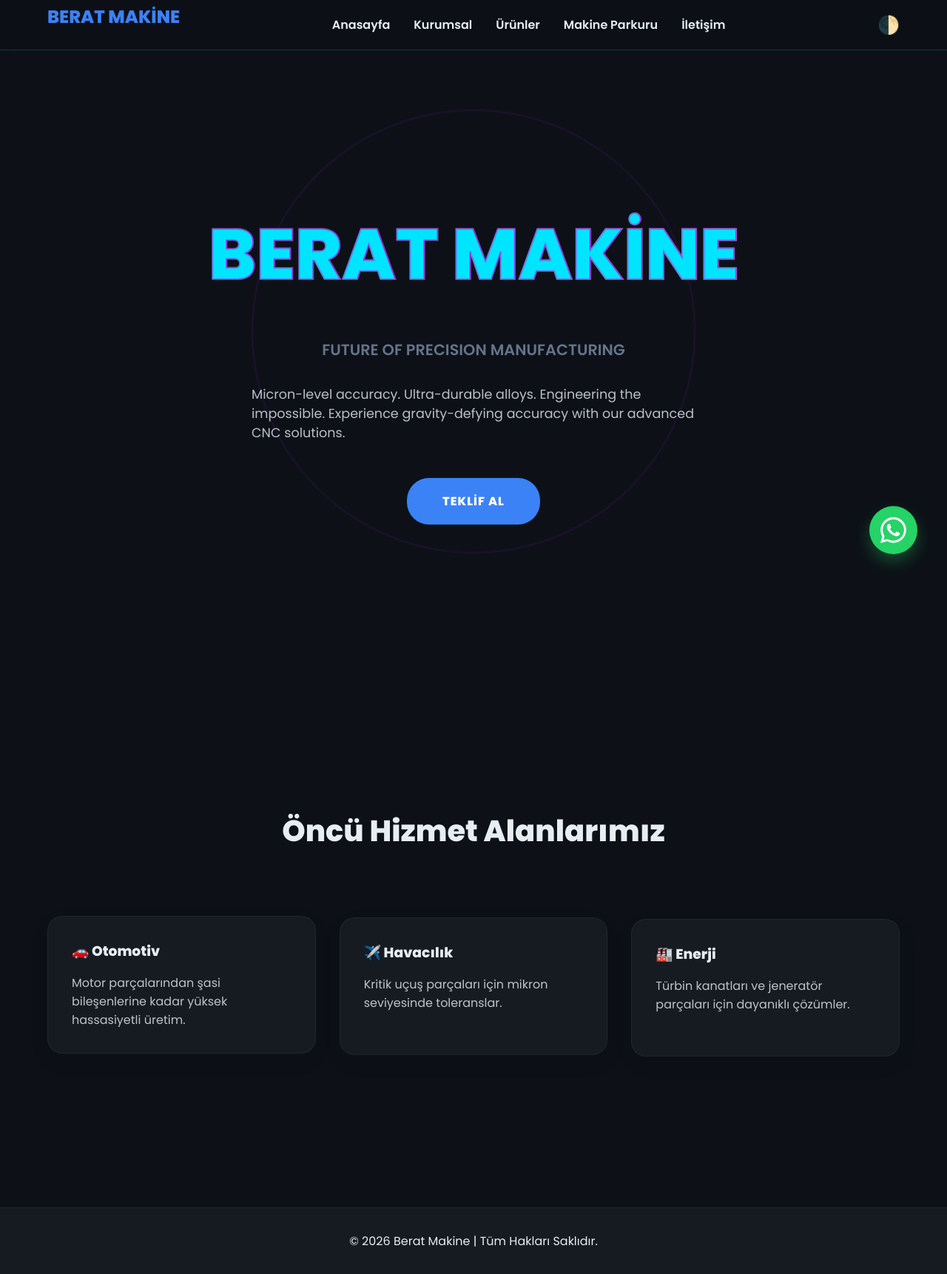
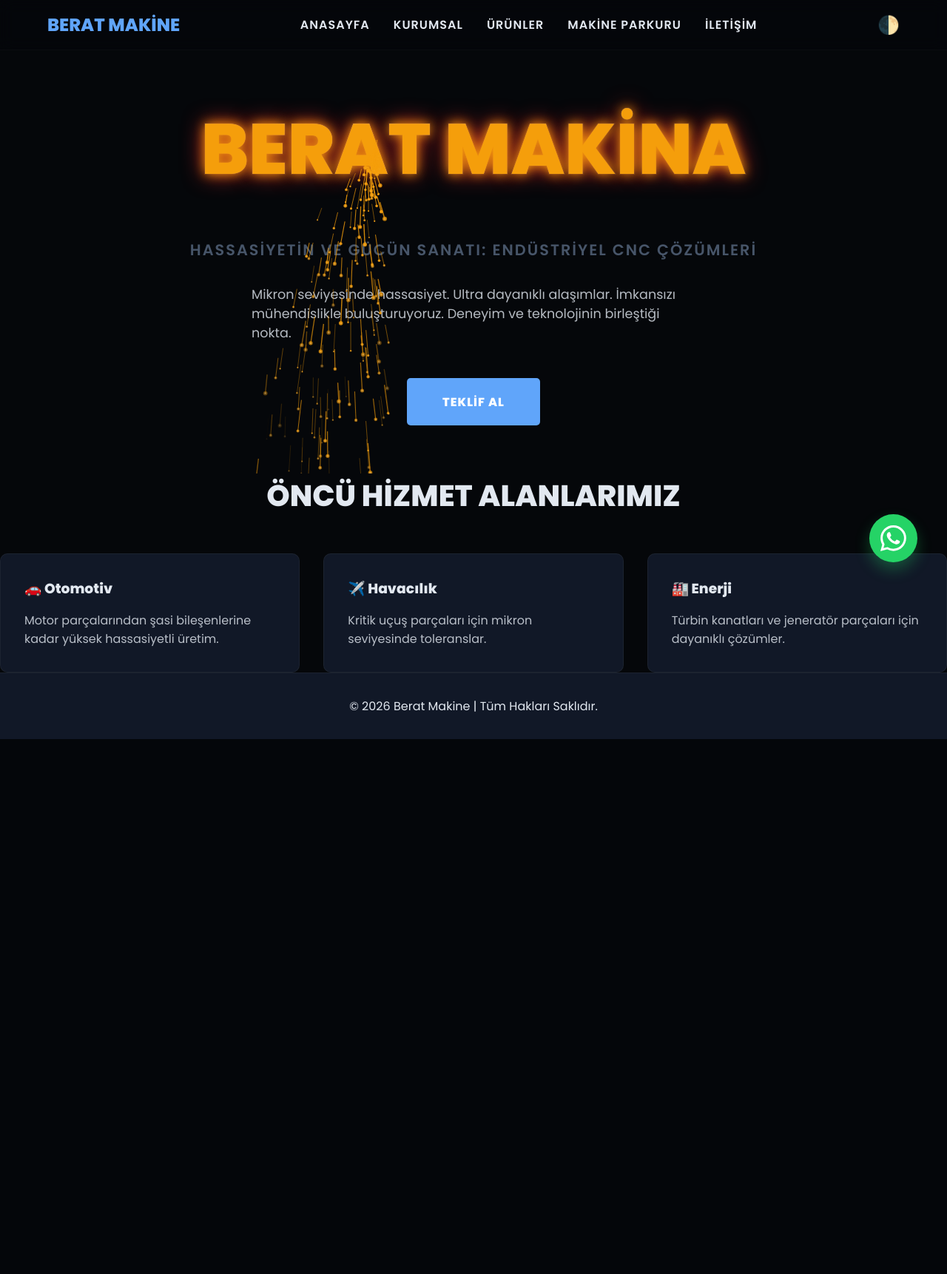
Before and after one commit to Salimhankizilirmak/cncweb, a Flask app: page / in a window 1280 px wide. Shown: the whole page at 74% size. After the commit the page ends 999 px from the top, so only its background shows below. Run offline with Flask 3, Linux system fonts and the light colour scheme.

Commit message:
Implement industrial CNC spark animation and translating all content to Turkish

```diff
--- a/static/css/style.css
+++ b/static/css/style.css
@@ -1,24 +1,26 @@
-@import url('https://fonts.googleapis.com/css2?family=Poppins:wght@300;400;600;800&display=swap');
+@import url('https://fonts.googleapis.com/css2?family=Poppins:wght@300;400;600;800&family=Share+Tech+Mono&display=swap');
 
 /* Tema Değişkenleri */
 :root {
-    --bg-color: #f0f4f8; /* Daha yumuşak aydınlık */
-    --text-color: #1a202c;
-    --primary-color: #2563eb;
-    --secondary-color: #8b5cf6;
+    --bg-color: #f1f5f9; /* Temiz aydınlık */
+    --text-color: #0f172a;
+    --primary-color: #2563eb; /* UI Vurgu */
+    --secondary-color: #475569; /* Endüstriyel gri */
     --glass-bg: rgba(255, 255, 255, 0.7);
     --card-bg: #ffffff;
     --transition: all 0.4s cubic-bezier(0.4, 0, 0.2, 1);
-    --neon-blue: #00e5ff; /* Neon vurgular */
-    --neon-purple: #bd00ff;
+
+    /* Kıvılcım Renkleri */
+    --spark-core: #fff;
+    --spark-outer: #f59e0b; /* Sıcak turuncu/sarı */
 }
 
-[data-theme='dark'] {
-    --bg-color: #0d1117; /* Cyber Dark */
-    --text-color: #e6edf3;
-    --primary-color: #3b82f6;
-    --glass-bg: rgba(13, 17, 23, 0.7);
-    --card-bg: #161b22;
+[data-theme="dark"] {
+    --bg-color: #05070a; /* Derin Siber Siyah */
+    --text-color: #e2e8f0;
+    --primary-color: #60a5fa;
+    --glass-bg: rgba(5, 7, 10, 0.7);
+    --card-bg: #111827;
 }
 
 /* Genel Stiller */
@@ -38,111 +40,91 @@ body {
     backdrop-filter: blur(10px);
     display: flex; justify-content: space-between; align-items: center;
     padding: 1rem 5%;
-    border-bottom: 1px solid rgba(128, 128, 128, 0.1);
+    border-bottom: 1px solid rgba(128, 128, 128, 0.05);
 }
-[data-theme='dark'] .navbar { border-bottom: 1px solid rgba(0, 229, 255, 0.2); }
 .nav-links { display: flex; gap: 2rem; list-style: none; }
-.nav-links a { color: var(--text-color); text-decoration: none; font-weight: 600; transition: var(--transition); }
-.nav-links a:hover { color: var(--neon-blue); text-shadow: 0 0 5px var(--neon-blue); }
+.nav-links a { color: var(--text-color); text-decoration: none; font-weight: 600; transition: var(--transition); text-transform: uppercase; letter-spacing: 1px; }
+.nav-links a:hover { color: var(--primary-color); }
 .theme-btn { background: none; border: none; font-size: 1.5rem; cursor: pointer; color: var(--text-color); }
-
-/* Antigravity (Yerçekimsiz) Animasyon */
-@keyframes antigravity {
-    0% { transform: translateY(0px); }
-    50% { transform: translateY(-15px); }
-    100% { transform: translateY(0px); }
-}
-.float-el { animation: antigravity 5s ease-in-out infinite; }
 
 /* Scroll Animasyonları */
 .fade-up { opacity: 0; transform: translateY(40px); transition: 0.8s ease-out; }
 .fade-up.visible { opacity: 1; transform: translateY(0); }
 
-/* Anasayfa Bölümleri */
-section { padding: 8rem 5% 4rem; min-height: 100vh; display: flex; flex-direction: column; justify-content: center;}
-
-/* --- YENİ BERAT MAKİNE ÖN PLAN ANIMASYONU --- */
+/* --- YENİ CNC KESİM VE KIVILCIM ANIMASYONU --- */
 
 .hero-content {
     display: flex; flex-direction: column; align-items: center; justify-content: center;
     min-height: 80vh; position: relative;
+    overflow: hidden; /* Kıvılcımlar taşmasın */
 }
 
-/* Devasa, Süzülen Marka Adı */
-.giant-brand-block {
+/* Katmanlı Marka Metni */
+.brand-cut-container {
+    position: relative; margin: 4rem 0;
+    cursor: default;
+}
+
+.brand-base {
     font-size: 6rem; font-weight: 800; text-transform: uppercase;
-    position: relative; margin: 4rem 0;
-    color: transparent; /* İçini şeffaf yapıp kenarlık ve efekt vereceğiz */
-    background: linear-gradient(135deg, #444, #888);
+    color: transparent;
+    -webkit-text-stroke: 2px rgba(128, 128, 128, 0.2); /* Hafif metal kenarlık */
+}
+[data-theme="dark"] .brand-base { -webkit-text-stroke: 2px rgba(255, 255, 255, 0.1); }
+
+/* Kesme Parıltısı */
+.brand-glow {
+    position: absolute; top: 0; left: 0; width: 100%; height: 100%;
+    font-size: 6rem; font-weight: 800; text-transform: uppercase;
+    color: var(--spark-outer);
+    text-shadow: 0 0 15px var(--spark-outer), 0 0 30px #dc2626;
+    background: linear-gradient(90deg, transparent, var(--spark-core), transparent);
+    background-size: 200% 100%;
     -webkit-background-clip: text;
     background-clip: text;
-    -webkit-text-stroke: 2px rgba(0, 229, 255, 0.4); /* Neon kenarlık */
 
-    animation: floating-metal 6s ease-in-out infinite, glitch 3s infinite linear alternate-reverse;
-    text-shadow: 0 0 20px rgba(0, 229, 255, 0.5);
-    transform-style: preserve-3d;
+    animation: cut-move 5s linear infinite;
+    pointer-events: none;
 }
 
-/* Karanlık Modda Daha Vurgulu */
-[data-theme="dark"] .giant-brand-block {
-    background: linear-gradient(135deg, #607d8b, #b0bec5);
-    -webkit-background-clip: text;
-    -webkit-text-stroke: 2px rgba(189, 0, 255, 0.4); /* Mor Neon Kenarlık */
-    text-shadow: 0 0 30px rgba(189, 0, 255, 0.6);
+@keyframes cut-move {
+    0% { background-position: 200% 0; opacity: 0; }
+    10% { opacity: 1; }
+    90% { opacity: 1; }
+    100% { background-position: -200% 0; opacity: 0; }
 }
 
-/* Metal Süzülme Animasyonu */
-@keyframes floating-metal {
-    0%, 100% { transform: translateY(0) rotateX(0) rotateY(0); }
-    33% { transform: translateY(-20px) rotateX(2deg) rotateY(-2deg); }
-    66% { transform: translateY(-10px) rotateX(-2deg) rotateY(2deg); }
+/* Kıvılcım Partikülleri Canvas */
+#spark-canvas {
+    position: absolute; top: 0; left: 0; width: 100%; height: 100%;
+    pointer-events: none; z-index: 10;
 }
 
-/* Lazer Kazıma Efekti (Glitch) */
-@keyframes glitch {
-  0% { text-shadow: 2px 2px 0 var(--neon-blue), -2px -2px 0 var(--neon-purple); }
-  25% { text-shadow: -2px -2px 0 var(--neon-blue), 2px 2px 0 var(--neon-purple); }
-  50% { text-shadow: 2px -2px 0 var(--neon-blue), -2px 2px 0 var(--neon-purple); }
-  100% { text-shadow: -2px 2px 0 var(--neon-blue), 2px -2px 0 var(--neon-purple); }
+/* --- USTALIK ESERİ TASARIM (KARTLAR VE BÖLÜMLER) --- */
+
+.features-grid { display: grid; grid-template-columns: repeat(auto-fit, minmax(300px, 1fr)); gap: 2rem; margin-top: 3rem; }
+.card {
+    background: var(--card-bg); padding: 2rem; border-radius: 10px; /* Daha keskin, modern köşeler */
+    transition: var(--transition);
+    border: 1px solid rgba(128, 128, 128, 0.1);
+    position: relative; overflow: hidden;
 }
 
-/* Marka Arkasındaki Hafif Dönen Enerji Halkası */
-.energy-ring {
-    width: 600px; height: 600px; border-radius: 50%;
-    border: 2px solid rgba(0, 229, 255, 0.1);
-    position: absolute; top: calc(50% - 300px); left: calc(50% - 300px);
-    animation: rotate-ring 20s linear infinite;
-    pointer-events: none;
+/* Kart Hover Efekti (Ustalık Vurgusu) */
+.card::after {
+    content: ''; position: absolute; bottom: 0; left: 0; width: 100%; height: 2px;
+    background: linear-gradient(90deg, transparent, var(--primary-color), transparent);
+    transform: translateX(-100%); transition: var(--transition);
 }
-[data-theme="dark"] .energy-ring {
-    border: 2px solid rgba(189, 0, 255, 0.1);
-}
-
-@keyframes rotate-ring {
-    from { transform: rotate(0); }
-    to { transform: rotate(360deg); }
-}
-
-/* Grid ve Kartlar */
-.features-grid { display: grid; grid-template-columns: repeat(auto-fit, minmax(300px, 1fr)); gap: 2rem; margin-top: 3rem; }
-.card {
-    background: var(--card-bg); padding: 2rem; border-radius: 20px;
-    box-shadow: 0 10px 30px rgba(0,0,0,0.05); transition: var(--transition);
-    border: 1px solid transparent;
-}
-[data-theme='dark'] .card { border: 1px solid rgba(128, 128, 128, 0.1); }
-.card:hover {
-    transform: translateY(-10px);
-    box-shadow: 0 20px 40px rgba(0,0,0,0.1);
-    border-color: var(--neon-blue);
-    box-shadow: 0 0 15px rgba(0, 229, 255, 0.3);
-}
+.card:hover { transform: translateY(-5px); border-color: var(--primary-color); }
+.card:hover::after { transform: translateX(100%); }
 
 /* Sayfa Başlıkları */
 .page-header h1 {
-    font-size: 3rem; font-weight: 800;
-    background: linear-gradient(45deg, var(--text-color), var(--secondary-color));
-    -webkit-background-clip: text; -webkit-text-fill-color: transparent;
+    font-size: 3rem; font-weight: 800; text-transform: uppercase;
+    color: var(--text-color);
+    letter-spacing: 2px;
+    border-bottom: 3px solid var(--primary-color); display: inline-block; padding-bottom: 0.5rem;
 }
 
 /* WhatsApp Float Buton Tasarımı */
@@ -174,8 +156,7 @@ section { padding: 8rem 5% 4rem; min-height: 100vh; display: flex; flex-directio
 /* --- RESPONSIVE TASARIM AYARLARI --- */
 
 @media (max-width: 1024px) {
-    .giant-brand-block { font-size: 4.5rem; }
-    .energy-ring { width: 450px; height: 450px; top: calc(50% - 225px); left: calc(50% - 225px); }
+    .brand-base, .brand-glow { font-size: 4.5rem; }
 }
 
 @media (max-width: 768px) {
@@ -183,10 +164,8 @@ section { padding: 8rem 5% 4rem; min-height: 100vh; display: flex; flex-directio
     .logo { margin-bottom: 0.5rem; }
     .nav-links { gap: 1rem; font-size: 0.85rem; flex-wrap: wrap; justify-content: center; }
 
-    .giant-brand-block { font-size: 3rem; margin: 2rem 0; -webkit-text-stroke: 1.5px rgba(0, 229, 255, 0.4); }
-    [data-theme="dark"] .giant-brand-block { -webkit-text-stroke: 1.5px rgba(189, 0, 255, 0.4); }
-
-    .energy-ring { width: 320px; height: 320px; top: calc(50% - 160px); left: calc(50% - 160px); }
+    .brand-base, .brand-glow { font-size: 3rem; -webkit-text-stroke: 1.5px rgba(128, 128, 128, 0.3); }
+    [data-theme="dark"] .brand-base { -webkit-text-stroke: 1.5px rgba(255, 255, 255, 0.15); }
 
     .hero-content p { font-size: 1rem !important; padding: 0 1rem; margin-bottom: 1.5rem !important; }
     .hero-content p:first-of-type { margin-top: 0 !important; }
@@ -202,8 +181,7 @@ section { padding: 8rem 5% 4rem; min-height: 100vh; display: flex; flex-directio
 }
 
 @media (max-width: 480px) {
-    .giant-brand-block { font-size: 2.2rem; }
+    .brand-base, .brand-glow { font-size: 2.2rem; }
     .nav-links { gap: 0.7rem; font-size: 0.75rem; }
-    .energy-ring { width: 260px; height: 260px; top: calc(50% - 130px); left: calc(50% - 130px); }
     .navbar { padding: 0.8rem; }
 }
--- a/static/js/main.js
+++ b/static/js/main.js
@@ -20,3 +20,113 @@ const observer = new IntersectionObserver((entries) => {
 }, { threshold: 0.1 });
 
 document.querySelectorAll('.fade-up').forEach(el => observer.observe(el));
+
+// --- CNC KIVILCIM SİMÜLASYONU MOTORU ---
+
+const canvas = document.getElementById('spark-canvas');
+if (canvas) {
+    const ctx = canvas.getContext('2d');
+    const brandContainer = document.querySelector('.brand-cut-container');
+    const brandGlow = document.querySelector('.brand-glow');
+    let sparks = [];
+
+    // Canvas boyutunu ayarla
+    function resizeCanvas() {
+        if (canvas.parentElement) {
+            canvas.width = canvas.parentElement.offsetWidth;
+            canvas.height = canvas.parentElement.offsetHeight;
+        }
+    }
+    resizeCanvas();
+    window.addEventListener('resize', resizeCanvas);
+
+    // Kıvılcım Sınıfı
+    class Spark {
+        constructor(x, y) {
+            this.x = x;
+            this.y = y;
+            // Gerçekçi fışkırma açısı ve hızı (Aşağıya doğru ve dağınık)
+            this.speedX = (Math.random() - 0.5) * 8; // Hafif sağ/sol dağolım
+            this.speedY = Math.random() * 12 + 5; // Güçlü aşağı fışkırma
+            this.gravity = 0.2;
+            this.friction = 0.98; // Hava direnci
+            this.color = getComputedStyle(document.documentElement).getPropertyValue('--spark-outer').trim() || '#f59e0b';
+            this.coreColor = getComputedStyle(document.documentElement).getPropertyValue('--spark-core').trim() || '#fff';
+            this.size = Math.random() * 2 + 1; // Rastgele boyut
+            this.alpha = 1;
+            this.decay = Math.random() * 0.02 + 0.01; // Sönme hızı
+        }
+
+        update() {
+            this.speedY += this.gravity; // Yerçekimi
+            this.speedX *= this.friction; // Hava direnci
+            this.x += this.speedX;
+            this.y += this.speedY;
+            this.alpha -= this.decay; // Sönme
+        }
+
+        draw() {
+            ctx.globalAlpha = this.alpha;
+            // Çekirdek (parlak beyaz)
+            ctx.beginPath();
+            ctx.arc(this.x, this.y, this.size * 0.5, 0, Math.PI * 2);
+            ctx.fillStyle = this.coreColor;
+            ctx.fill();
+            // Dış (Sıcak turuncu/sarı parıltı)
+            ctx.beginPath();
+            ctx.arc(this.x, this.y, this.size, 0, Math.PI * 2);
+            ctx.fillStyle = this.color;
+            ctx.fill();
+            // Hafif hareket izi (Lineer bulanıklık)
+            ctx.beginPath();
+            ctx.moveTo(this.x, this.y);
+            ctx.lineTo(this.x - this.speedX * 2, this.y - this.speedY * 2);
+            ctx.strokeStyle = this.color;
+            ctx.lineWidth = this.size * 0.5;
+            ctx.stroke();
+        }
+    }
+
+    // Kıvılcım Oluşturma Döngüsü
+    function generateSparks() {
+        if (!brandContainer || !brandGlow) return;
+
+        // CSS animasyonunun mevcut X pozisyonunu takip et
+        const computedStyle = window.getComputedStyle(brandGlow);
+        const backgroundPosition = computedStyle.getPropertyValue('background-position-x');
+        const containerWidth = brandContainer.offsetWidth;
+        const currentAlpha = computedStyle.getPropertyValue('opacity');
+
+        if (currentAlpha > 0.1) { // Sadece parıltı görünürken kıvılcım çıkar
+            // background-position'ı (200% ile -200%) X koordinatına çevir (0 ile containerWidth)
+            const percentPos = (parseFloat(backgroundPosition) + 200) / 400; // 0 to 1
+            const invertedPos = 1 - percentPos; // Animasyon ters yönde gidiyor olabilir
+            const cutX = (invertedPos * containerWidth) + brandContainer.offsetLeft;
+            const cutY = brandContainer.offsetTop + (brandContainer.offsetHeight * 0.5);
+
+            // Her döngüde 3-7 arası kıvılcım ekle
+            for (let i = 0; i < Math.random() * 4 + 3; i++) {
+                sparks.push(new Spark(cutX, cutY));
+            }
+        }
+    }
+
+    // Animasyon Döngüsü
+    function animateSparks() {
+        ctx.clearRect(0, 0, canvas.width, canvas.height); // Canvas'ı temizle
+        generateSparks();
+
+        for (let i = 0; i < sparks.length; i++) {
+            sparks[i].update();
+            sparks[i].draw();
+            // Sönen kıvılcımları sil
+            if (sparks[i].alpha <= 0 || sparks[i].y > canvas.height) {
+                sparks.splice(i, 1);
+                i--;
+            }
+        }
+        requestAnimationFrame(animateSparks);
+    }
+
+    animateSparks();
+}
--- a/templates/index.html
+++ b/templates/index.html
@@ -2,22 +2,27 @@
 {% block content %}
 <section class="hero text-center">
     <div class="hero-content fade-up">
-        <h1 style="opacity: 0; font-size: 1.5rem;">Berat Makine</h1> <div class="energy-ring"></div>
-        <div class="giant-brand-block">
-            BERAT MAKİNE
+
+        <canvas id="spark-canvas"></canvas>
+
+        <div class="brand-cut-container">
+            <div class="brand-base">BERAT MAKİNA</div>
+            <div class="brand-glow">BERAT MAKİNA</div>
         </div>
 
-        <p style="font-size: 1.3rem; margin: -1rem 0 2rem; color: #64748b; font-weight: 600;" class="float-el">FUTURE OF PRECISION MANUFACTURING</p>
+        <p style="font-size: 1.3rem; margin: -1rem 0 2rem; color: var(--secondary-color); font-weight: 600; text-transform: uppercase; letter-spacing: 2px;" class="float-el">
+            HASSASİYETİN VE GÜCÜN SANATI: ENDÜSTRİYEL CNC ÇÖZÜMLERİ
+        </p>
         <p style="font-size: 1.1rem; max-width: 600px; margin: 0 auto 3rem; opacity: 0.8;" class="float-el">
-            Micron-level accuracy. Ultra-durable alloys. Engineering the impossible. Experience gravity-defying accuracy with our advanced CNC solutions.
+            Mikron seviyesinde hassasiyet. Ultra dayanıklı alaşımlar. İmkansızı mühendislikle buluşturuyoruz. Deneyim ve teknolojinin birleştiği nokta.
         </p>
 
-        <a href="/iletisim" style="padding: 1.2rem 3rem; background: var(--primary-color); color: white; text-decoration: none; border-radius: 30px; font-weight: 800; text-transform: uppercase; letter-spacing: 1px;" class="float-el">Teklif Al</a>
+        <a href="/iletisim" style="padding: 1.2rem 3rem; background: var(--primary-color); color: white; text-decoration: none; border-radius: 5px; font-weight: 800; text-transform: uppercase; letter-spacing: 1px; transition: var(--transition);" class="float-el">Teklif Al</a>
     </div>
 </section>
 
 <section class="why-us">
-    <h2 class="fade-up" style="text-align: center; font-size: 2.5rem; margin-bottom: 3rem;">Öncü Hizmet Alanlarımız</h2>
+    <h2 class="fade-up" style="text-align: center; font-size: 2.5rem; margin-bottom: 3rem; text-transform: uppercase;">Öncü Hizmet Alanlarımız</h2>
     <div class="features-grid">
         <div class="card fade-up float-el" style="animation-delay: 0s;">
             <h3>🚗 Otomotiv</h3>
--- a/templates/urunler.html
+++ b/templates/urunler.html
@@ -13,19 +13,19 @@
             <div style="font-size: 3rem; margin-bottom: 1rem;">⚙️</div>
             <h3 style="color: var(--primary-color);">Özel Dişli Takımları</h3>
             <p style="margin: 1rem 0; opacity: 0.8;">Yüksek tork ve dayanıklılık gerektiren endüstriyel dişli sistemleri.</p>
-            <a href="/iletisim" style="color: var(--neon-blue); text-decoration: none; font-weight: 600;">Teklif Al →</a>
+            <a href="/iletisim" style="color: var(--primary-color); text-decoration: none; font-weight: 600;">Teklif Al →</a>
         </div>
         <div class="card fade-up float-el" style="animation-delay: 0.2s;">
             <div style="font-size: 3rem; margin-bottom: 1rem;">🔧</div>
             <h3 style="color: var(--primary-color);">Hassas Miller</h3>
             <p style="margin: 1rem 0; opacity: 0.8;">Otomotiv ve havacılık için mikron hassasiyetinde işlenmiş miller.</p>
-            <a href="/iletisim" style="color: var(--neon-blue); text-decoration: none; font-weight: 600;">Teklif Al →</a>
+            <a href="/iletisim" style="color: var(--primary-color); text-decoration: none; font-weight: 600;">Teklif Al →</a>
         </div>
         <div class="card fade-up float-el" style="animation-delay: 0.4s;">
             <div style="font-size: 3rem; margin-bottom: 1rem;">🧪</div>
             <h3 style="color: var(--primary-color);">Tıbbi Bileşenler</h3>
             <p style="margin: 1rem 0; opacity: 0.8;">Cerrahi aletler ve protezler için biyo-uyumlu metal parçalar.</p>
-            <a href="/iletisim" style="color: var(--neon-blue); text-decoration: none; font-weight: 600;">Teklif Al →</a>
+            <a href="/iletisim" style="color: var(--primary-color); text-decoration: none; font-weight: 600;">Teklif Al →</a>
         </div>
     </div>
 </section>
```
Also changed, not shown: templates/makine_parkuru.html (+6 -6 lines).
